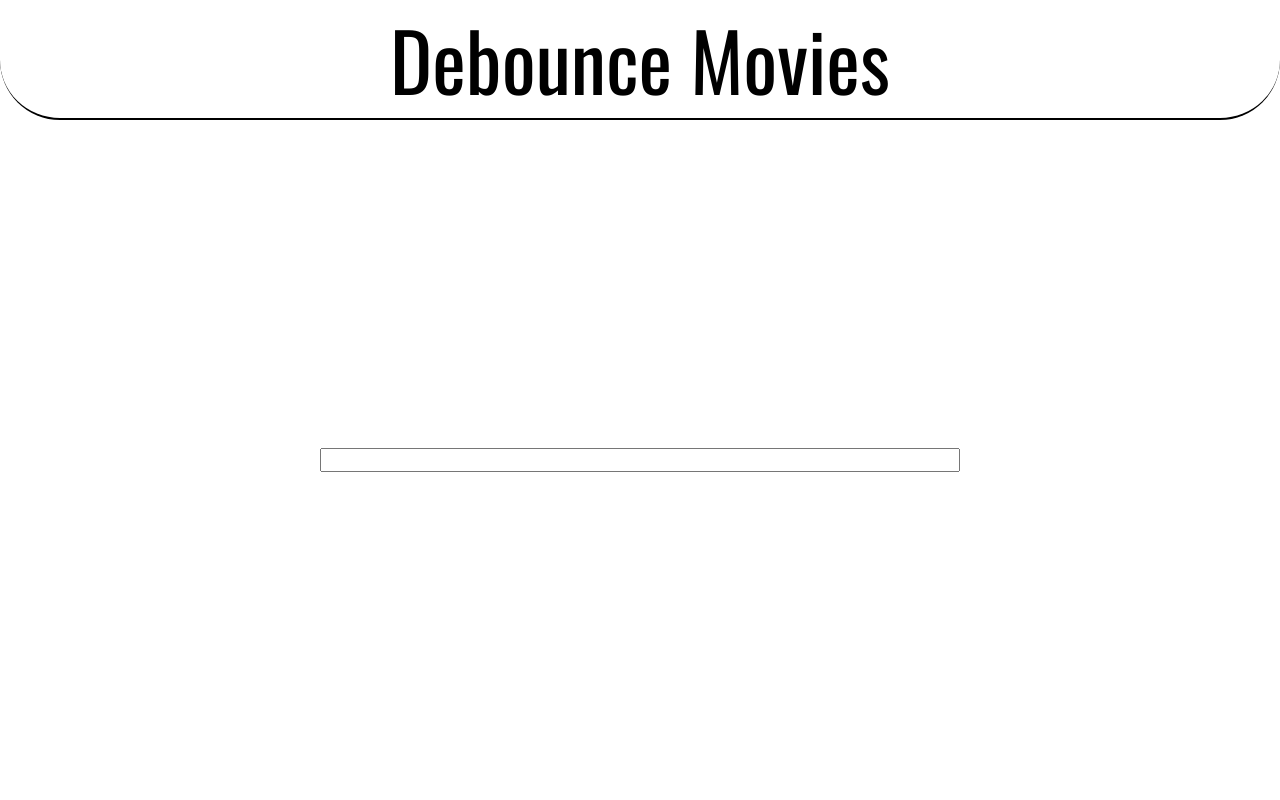
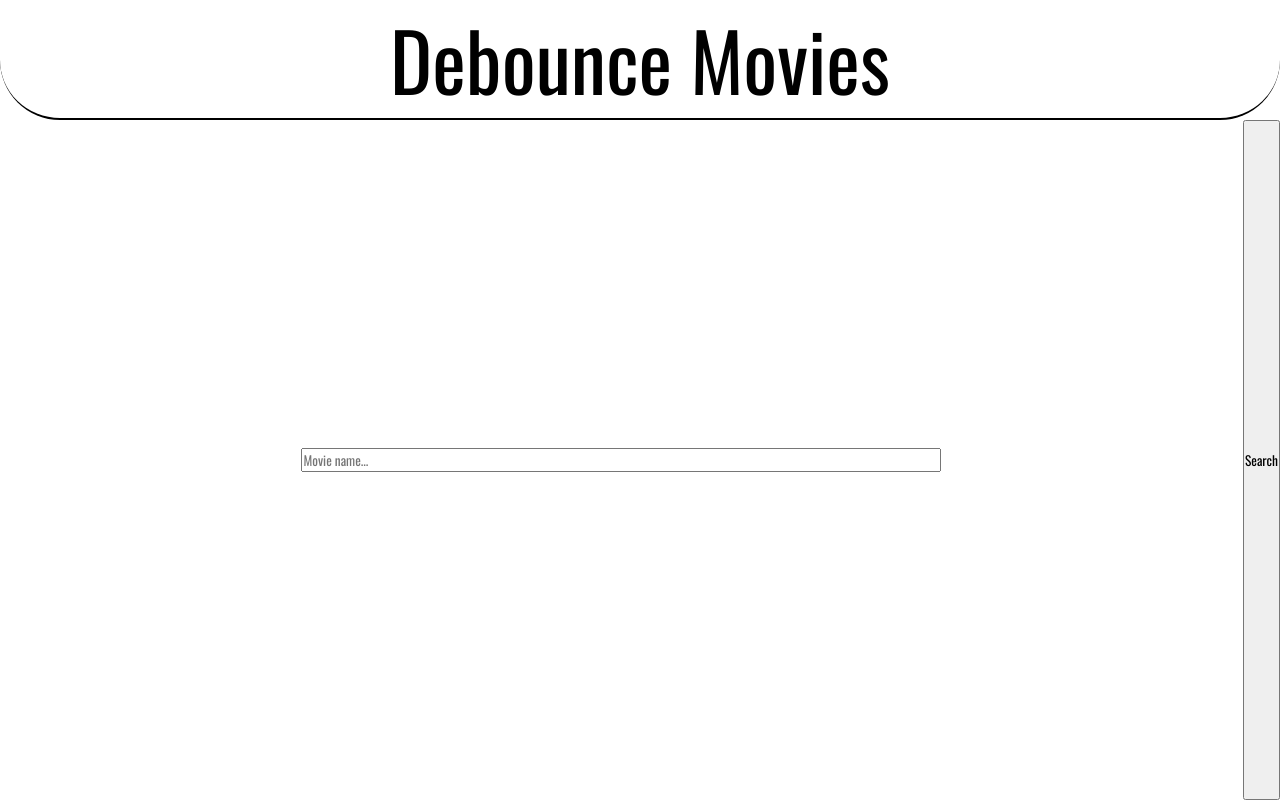
Before and after one commit to jason-nordheim/debounce-movies, a React (Create React App) app: page / in a window 1280 px wide. Built offline with nearby package versions, Linux system fonts and the light colour scheme.

Commit message:
formatting to make more readable and changed placeholder value

```diff
--- a/src/components/Search.js
+++ b/src/components/Search.js
@@ -4,9 +4,15 @@ import React from 'react'
  * Search bar
  * @param {{string, function}} props
  */
-export const Search = ({value, setValue}) => (
+export const Search = ({value, setValue, onSearch}) => (
     <div className="search">
-        <input type="text" value={value} onChange={(e) => setValue(e.currentTarget.value)}/>
+        <input
+            type="text"
+            placeholder="Movie name..."
+            value={value}
+            onChange={(e) => setValue(e.currentTarget.value)}
+        />
+        <button onClick={onSearch}>Search</button>
     </div>
 )
 
```
